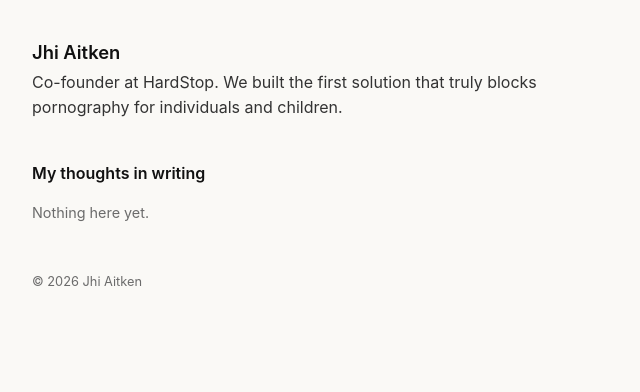
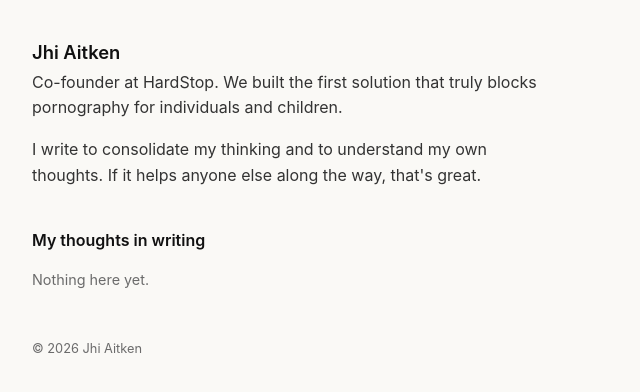
Before and after one commit to blankname-yessir/website, a Jekyll site: the page built from index.md, in a window 1280 px wide. Shown: the top 392 px of the page, without its empty margins (0-640 px from the left). Built offline with Jekyll 4.4.1, drawn with Linux system fonts in a browser that asks for light colours.

Commit message:
Add writing line; post pages match homepage text style
Co-Authored-By: Claude Fable 5.1 <noreply@anthropic.com>

```diff
--- a/_config.yml
+++ b/_config.yml
@@ -2,6 +2,9 @@ title: Jhi Aitken
 description: >-
   Co-founder at HardStop. We built the first solution that truly blocks
   pornography for individuals and children.
+writing: >-
+  I write to consolidate my thinking and to understand my own thoughts.
+  If it helps anyone else along the way, that's great.
 url: "https://jhiaitken.com"
 permalink: /:year/:month/:day/:title/
 markdown: kramdown
--- a/_layouts/default.html
+++ b/_layouts/default.html
@@ -15,6 +15,8 @@
   h2 { font-size: 1rem; font-weight: 600; margin: 2.5rem 0 0.5rem; }
   .tagline { margin: 0 0 1.25rem; color: var(--muted); font-size: 1rem; }
   .blurb { margin: 0.25rem 0 0; color: #333; }
+  .blurb + .blurb { margin-top: 1rem; }
+  .post p, .post li { color: #333; }
   .empty { color: var(--muted); font-size: 0.9rem; }
   .posts { list-style: none; padding: 0; margin: 0; }
   .posts li { display: flex; gap: 1rem; padding: 0.3rem 0; }
--- a/index.md
+++ b/index.md
@@ -3,6 +3,7 @@ layout: default
 ---
 <h1>{{ site.title }}</h1>
 <p class="blurb">{{ site.description }}</p>
+<p class="blurb">{{ site.writing }}</p>
 
 <h2>My thoughts in writing</h2>
 {% if site.posts.size > 0 %}
```
